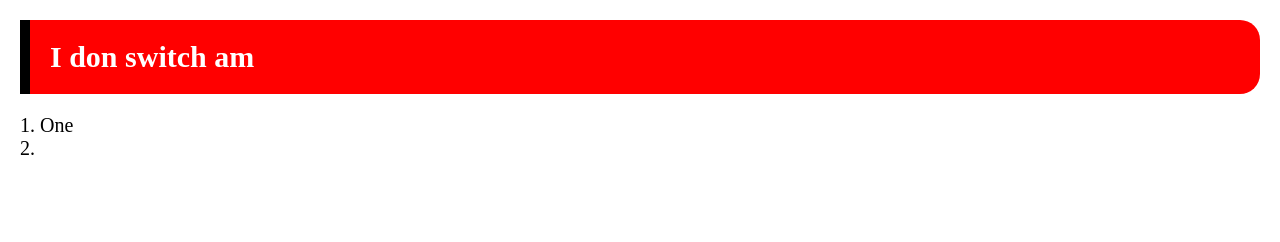
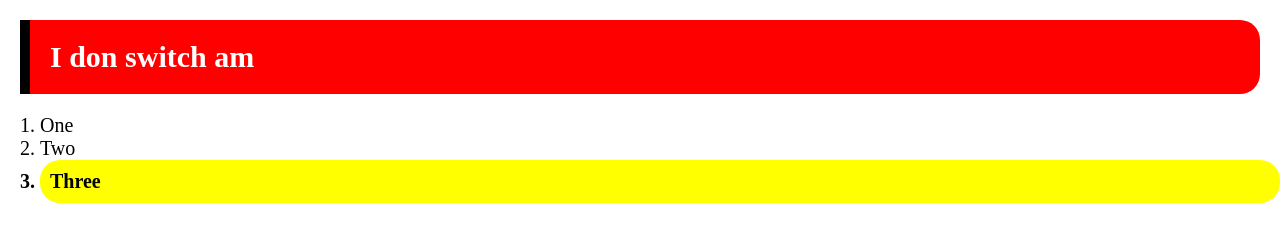
Before and after one commit to tempDev001/justTesting, a plain HTML site: page app.html in a window 1280 px wide. Both pictures are taken after a click on the element "Git Testing". Drawn offline with Linux system fonts and the light colour scheme.

Commit message:
improved the app script

```diff
--- a/app.html
+++ b/app.html
@@ -16,7 +16,8 @@
 	<main>
 		<ol>
 			<li>One</li>
-			<li></li>
+			<li>Two</li>
+			<li>Three</li>
 		</ol>
 	</main>
 	<footer></footer>
--- a/app.js
+++ b/app.js
@@ -1,6 +1,16 @@
 const h1 = document.querySelector('.h1');
+const myL = document.querySelector('li:nth-of-type(3)');
 
 h1.addEventListener('click', event => {
 	console.log(event.target.textContent);
 	h1.textContent = 'I don switch am';
+	myL.style.cssText = 'background-color: yellow; padding: 1rem; font-weight: bold; border-radius: 2rem';
+
+	myL.addEventListener('click', printSom, {
+		once: true
+	});
 });
+
+const printSom = event => {
+	console.log(event.target.textContent);
+}
```
